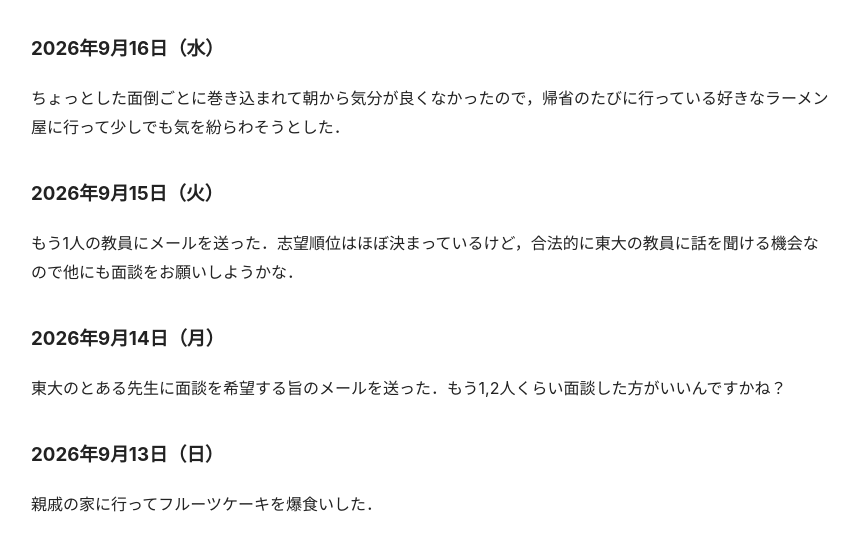
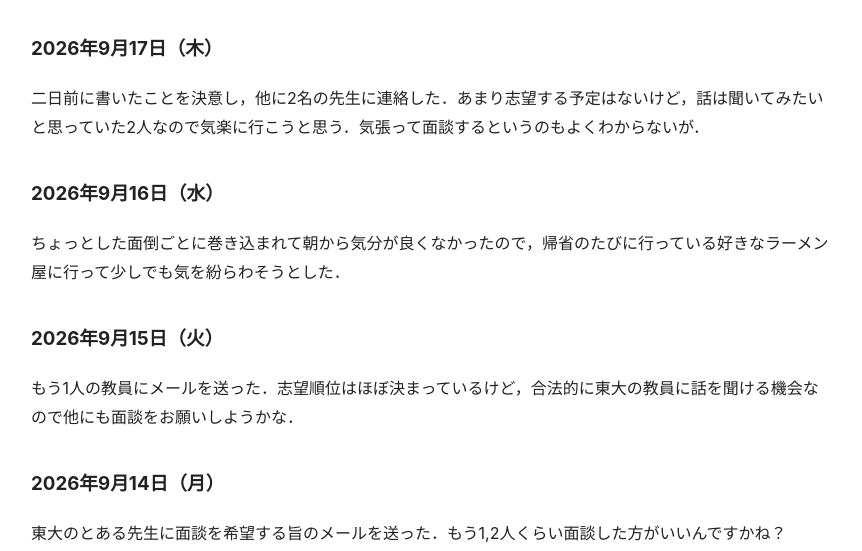
Before and after one commit to zw9cx/zw9cx.github.io, a plain HTML site: page diary.html in a window 1280 px wide. Shown: the part 234-785 px from the top of the page, without its empty margins (209-1071 px from the left). Drawn offline with nearby package versions, Linux system fonts and the light colour scheme.

Commit message:
Update website

```diff
--- a/diary.html
+++ b/diary.html
@@ -28,6 +28,14 @@
 <main>
 
   <h2>Diary</h2>
+
+  <h3>
+    2026年9月17日（木）
+  </h3>
+
+  <p>
+    二日前に書いたことを決意し，他に2名の先生に連絡した．あまり志望する予定はないけど，話は聞いてみたいと思っていた2人なので気楽に行こうと思う．気張って面談するというのもよくわからないが．
+  </p>
 
   <h3>
     2026年9月16日（水）
```
